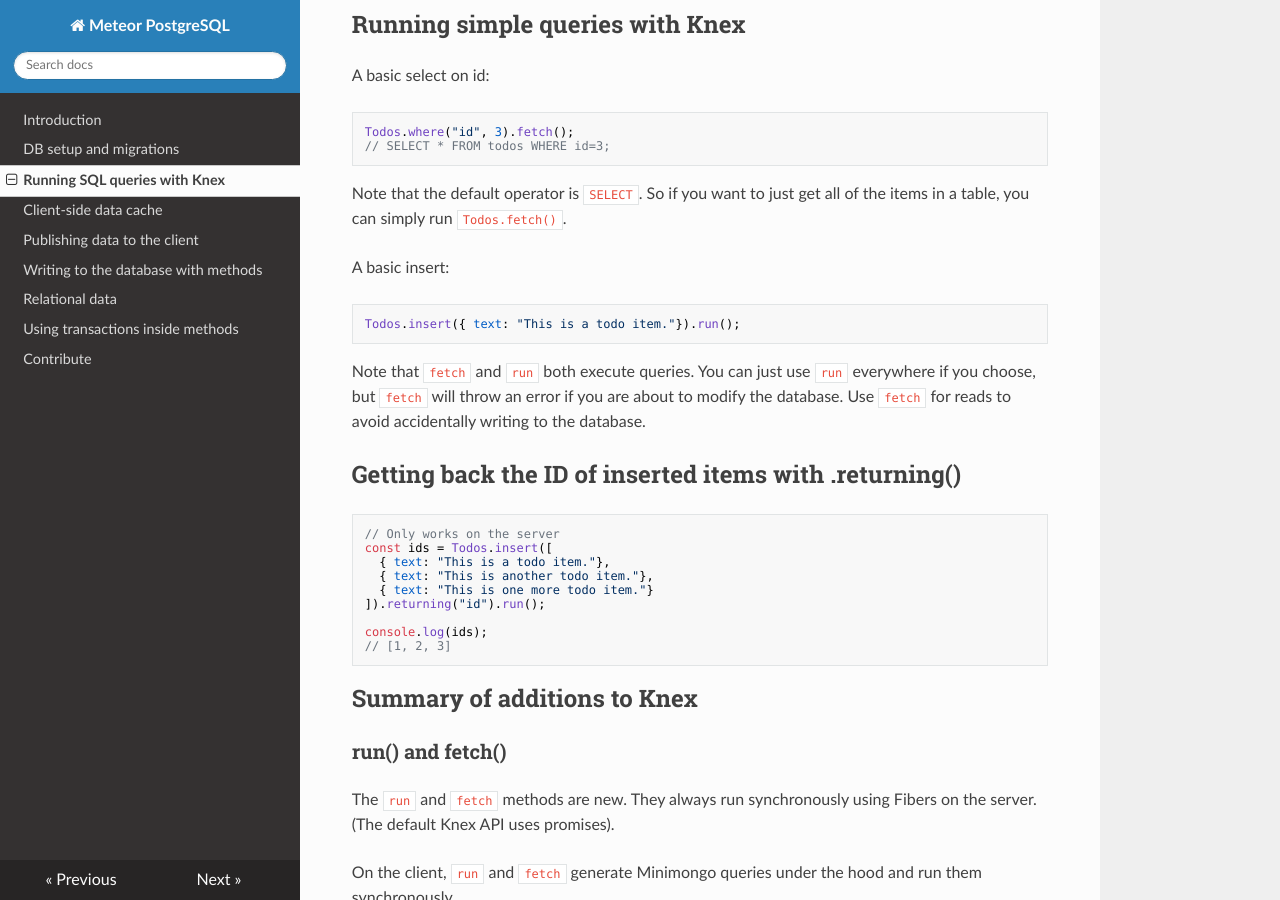
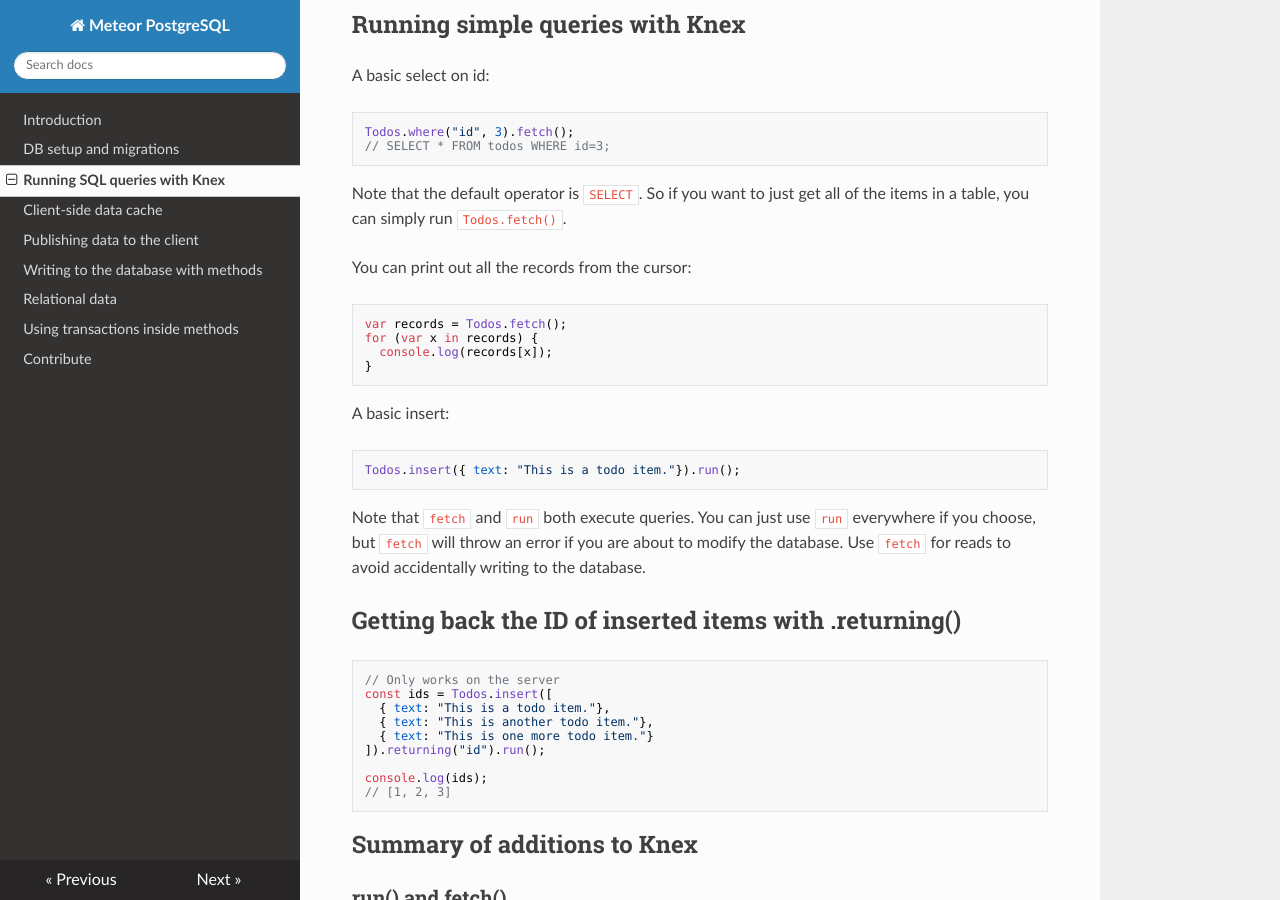
Before and after one commit to meteor/postgres-packages, an MkDocs documentation site: the page built from docs/knex.md, in a window 1280 px wide and 900 px high, scrolled down 640 px. Built offline with MkDocs 1.6.1, drawn with Linux system fonts in a browser that asks for light colours; nearby versions of some CDN libraries; old or Windows-style settings are respelled for this version of MkDocs.

Commit message:
Add example to loop through a cursor from knex

````diff
--- a/docs/knex.md
+++ b/docs/knex.md
@@ -28,6 +28,14 @@ Todos.where("id", 3).fetch();
 ```
 
 Note that the default operator is `SELECT`. So if you want to just get all of the items in a table, you can simply run `Todos.fetch()`.
+
+You can print out all the records from the cursor:
+```
+var records = Todos.fetch();
+for (var x in records) {
+  console.log(records[x]);
+}
+```
 
 A basic insert:
 
````
